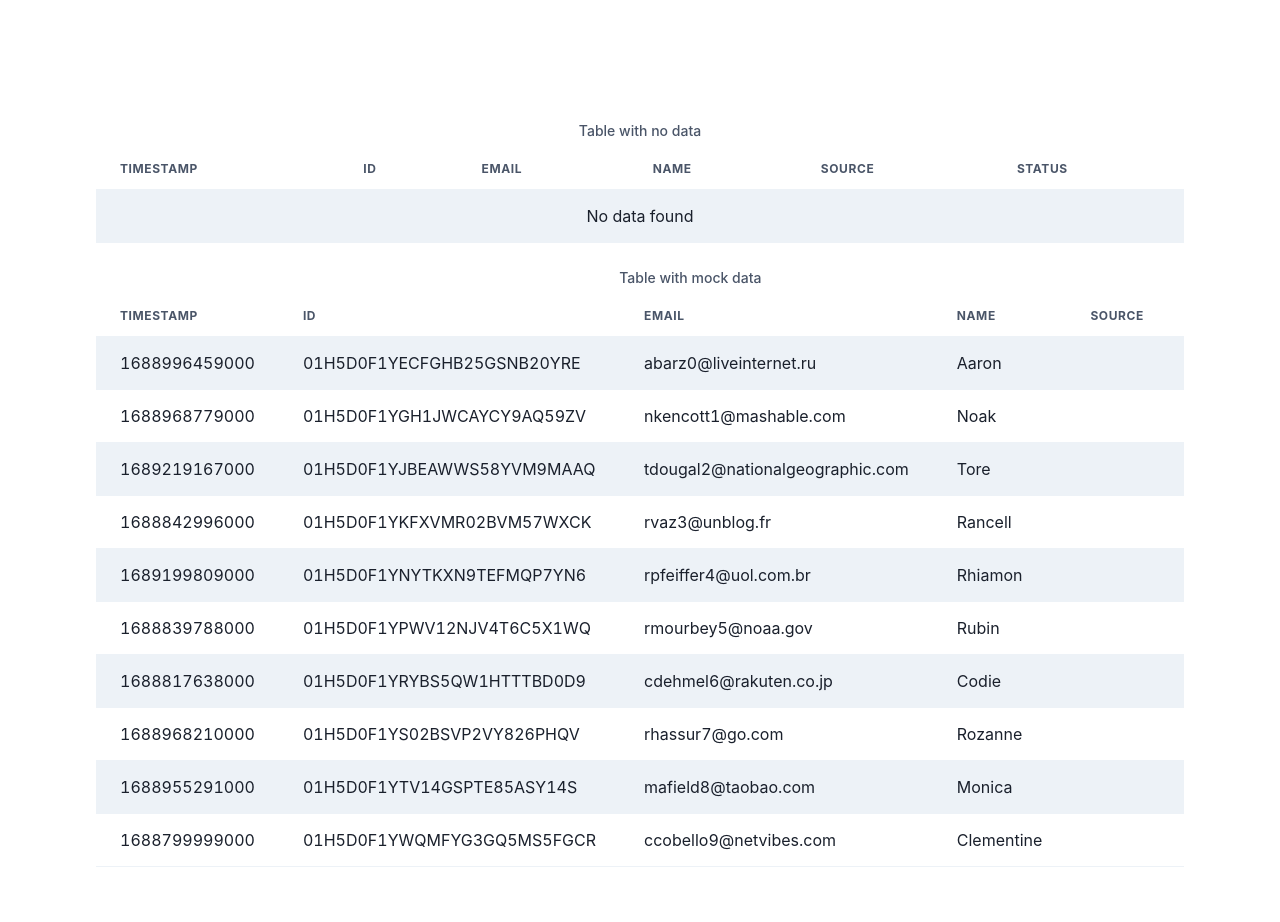
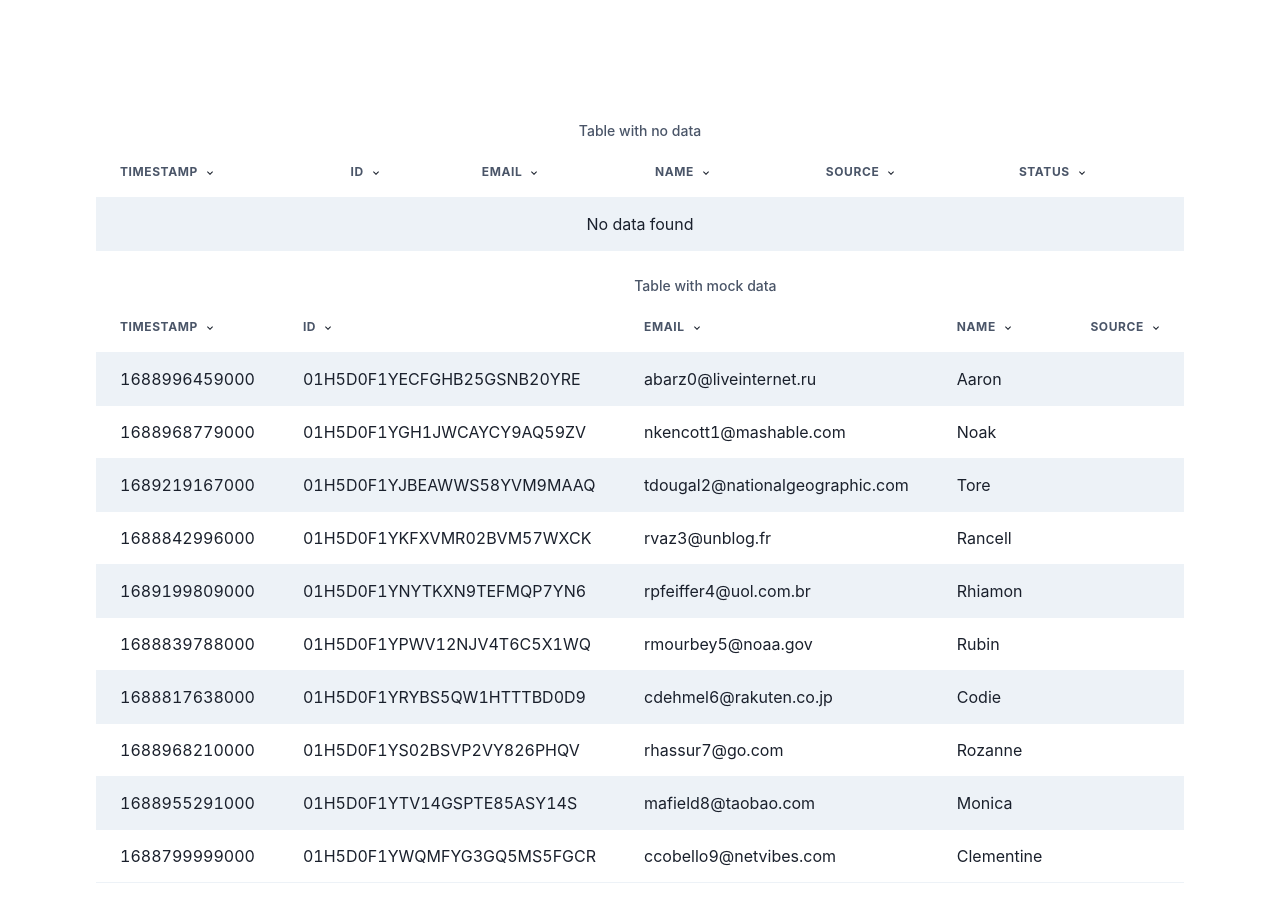
Before and after one commit to RanjithGovindaraj/tryp-assessment-app, a Next.js app: page / in a window 1280 px wide. Shown: the top 922 px of the page. Built offline with nearby package versions, Linux system fonts and the light colour scheme.

Commit message:
Add button for sorting

```diff
--- a/src/components/DataTable.tsx
+++ b/src/components/DataTable.tsx
@@ -1,4 +1,5 @@
-import { Table, Thead, Tbody, Tfoot, Tr, Th, Td, TableCaption, TableContainer } from "@chakra-ui/react";
+import { ChevronDownIcon, TriangleUpIcon } from "@chakra-ui/icons";
+import { Table, Thead, Tbody, Tfoot, Tr, Th, Td, TableCaption, TableContainer, IconButton } from "@chakra-ui/react";
 
 type DataTableProps<T> = {
   sortable: boolean;
@@ -28,7 +29,10 @@ function DataTable<T>({
         <Thead>
           <Tr>
             {headers.map((header) => (
-              <Th key={header}>{header}</Th>
+              <Th key={header}>
+                {header}
+                <IconButton variant={"ghost"} size={"xs"} aria-label={`sort ${header}`} icon={<ChevronDownIcon />} />
+              </Th>
             ))}
           </Tr>
         </Thead>
```
